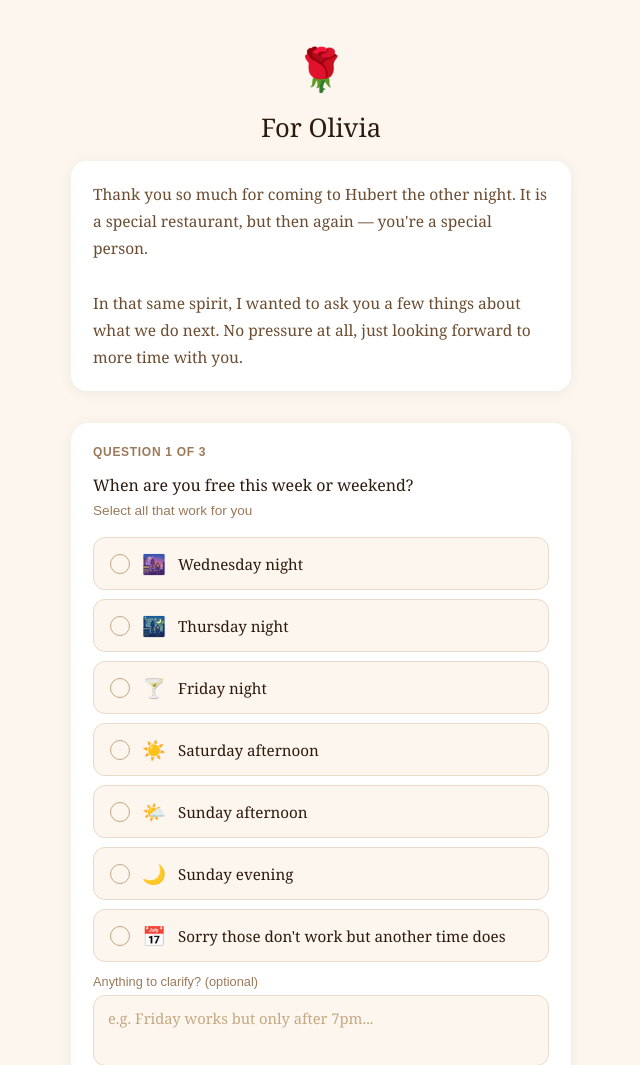
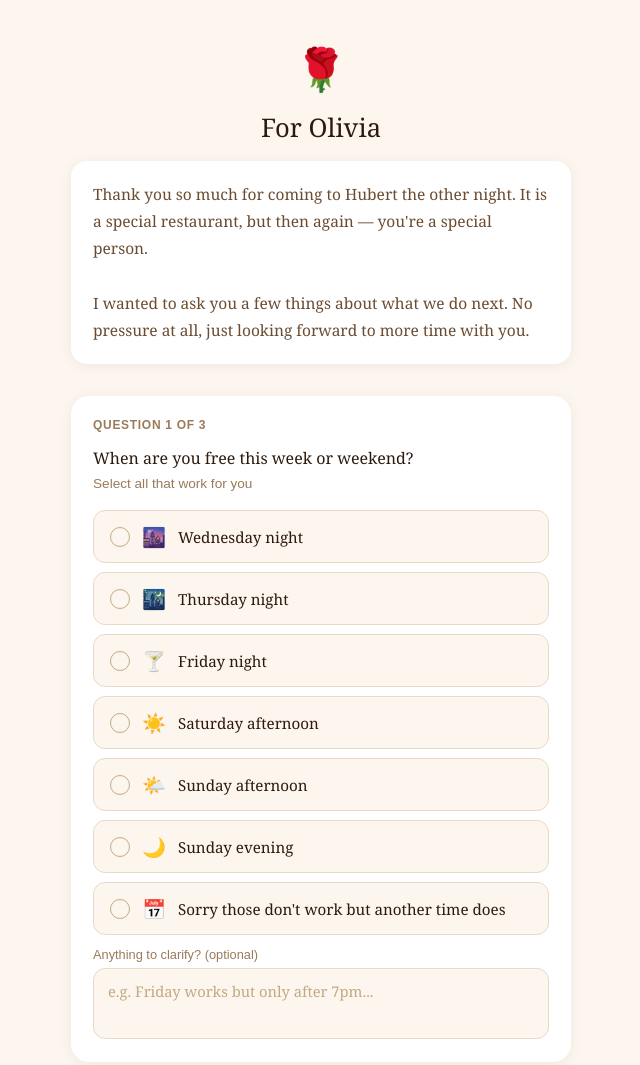
Before and after one commit to Aiello-code/nudda-one, a Flask app: page /olivia in a window 1280 px wide. Shown: the top 1065 px of the page, without its empty margins (319-959 px from the left). Run offline with Flask 3, Linux system fonts and the light colour scheme.

Commit message:
Remove "In that same spirit," from header note
Co-Authored-By: Claude Sonnet 4.6 <noreply@anthropic.com>

```diff
--- a/templates/olivia.html
+++ b/templates/olivia.html
@@ -230,7 +230,7 @@
     <h1>For Olivia</h1>
     <div class="note">
       Thank you so much for coming to Hubert the other night. It is a special restaurant, but then again — you're a special person.<br><br>
-      In that same spirit, I wanted to ask you a few things about what we do next. No pressure at all, just looking forward to more time with you.
+      I wanted to ask you a few things about what we do next. No pressure at all, just looking forward to more time with you.
     </div>
   </div>
 
```
